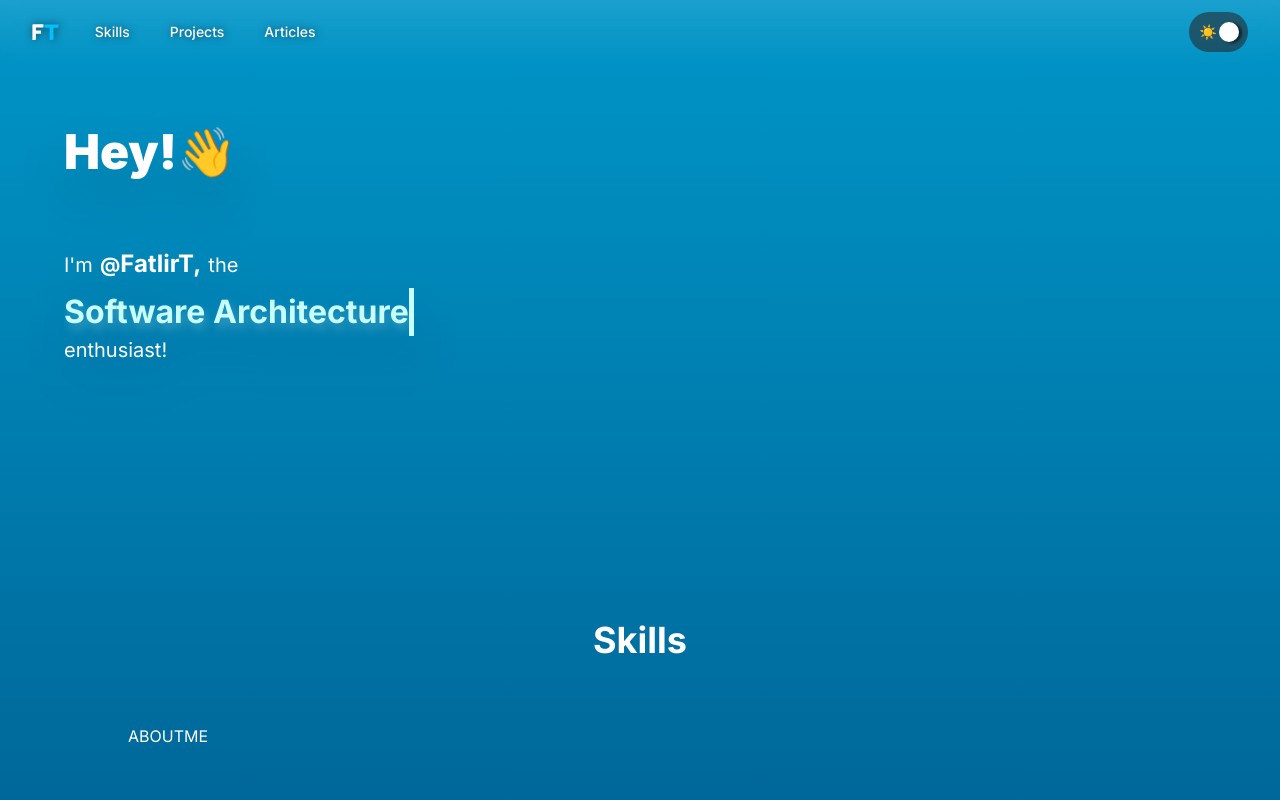
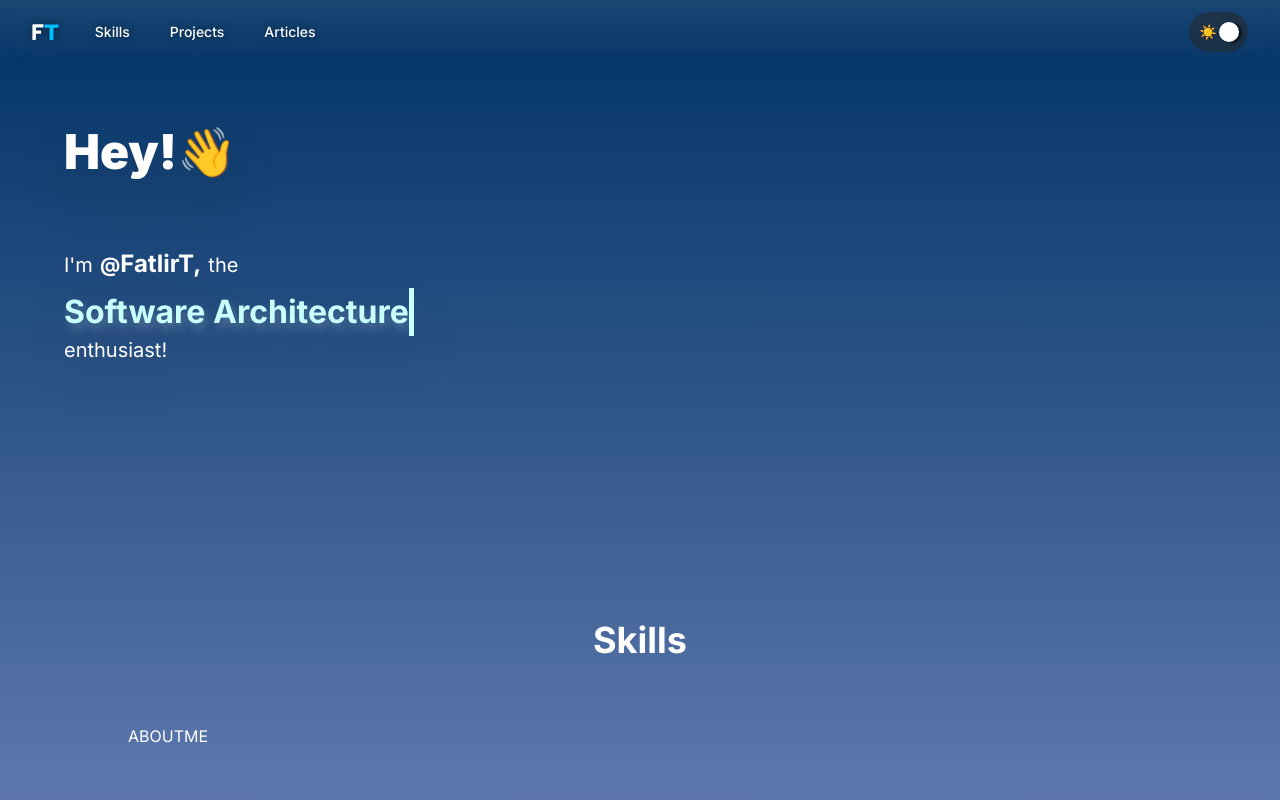
Before and after one commit to FatlirT/portfolio, a Next.js app: page / in a window 1280 px wide. Shown: the top 800 px of the page. Built offline with nearby package versions, Linux system fonts and the light colour scheme.

Commit message:
feat: light theme

```diff
--- a/app/globals.css
+++ b/app/globals.css
@@ -9,8 +9,8 @@
         --light-acc: 255 255 255;
         --glow: 0 0 0;
         --foreground-rgb: 255 255 255;
-        --background-start-rgb: 0 150 200;
-        --background-end-rgb: 0 50 100;
+        --background-end-rgb: 200 200 255;
+        --background-start-rgb: 0 50 100;
     }
 
     @media (prefers-color-scheme: dark) {
@@ -208,6 +208,7 @@ body {
 /* BACKDROP SPIN */
 
 #backdrop {
+    will-change: contents;
     transform-origin: center;
     animation: spin 20s linear infinite;
 }
```
